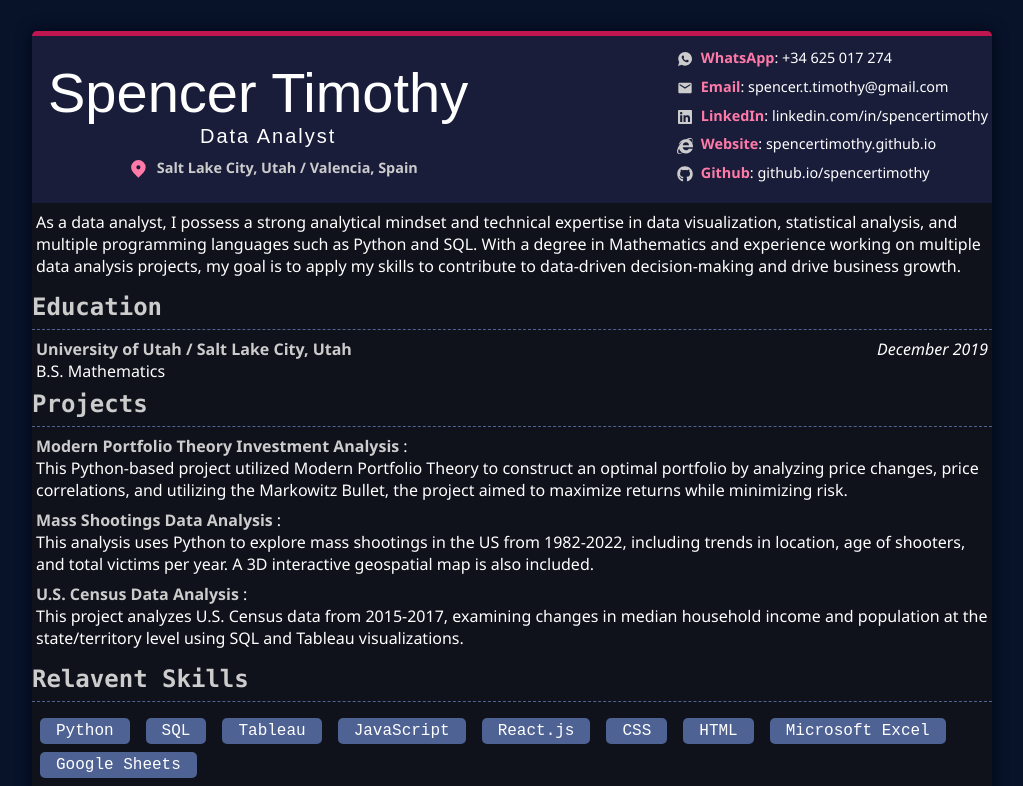
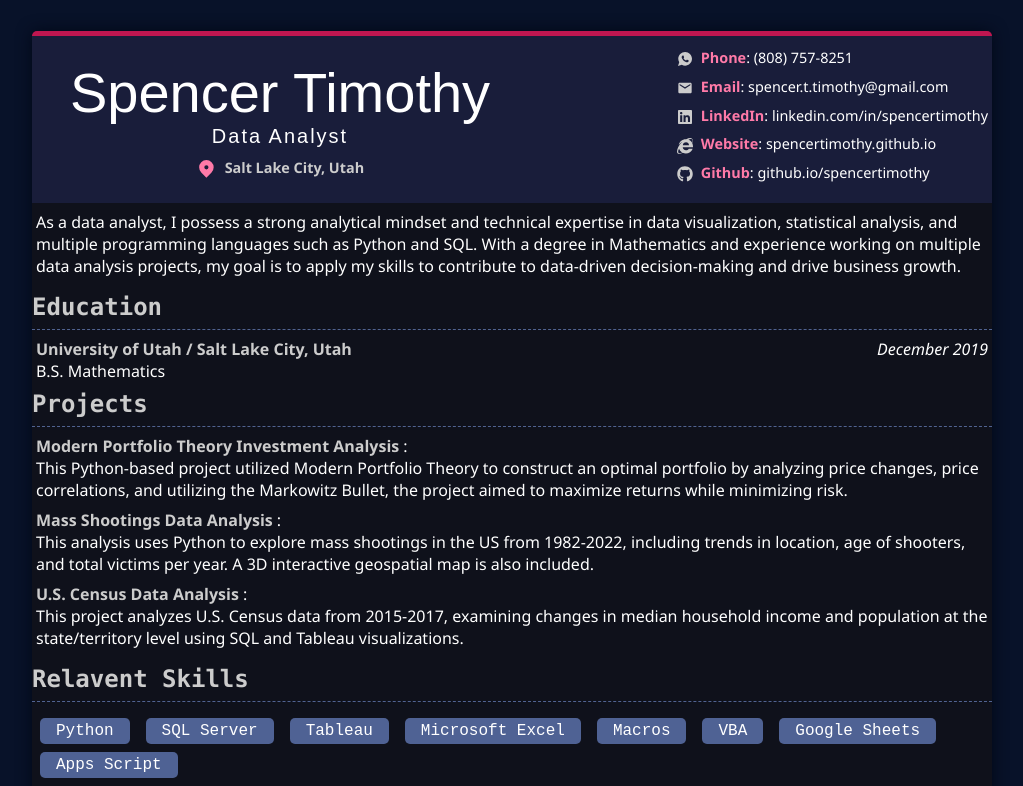
Before and after one commit to SpencerTimothy/SpencerTimothy.github.io, a React (Create React App) app: page /resume in a window 1280 px wide. Shown: the part 240-1026 px from the top of the page, without its empty margins (128-1151 px from the left). Built offline with nearby package versions, Linux system fonts and the light colour scheme.

Commit message:
Fixed CSS and updated contact and skills on resume

```diff
--- a/src/CSS/resume.css
+++ b/src/CSS/resume.css
@@ -79,6 +79,7 @@ div.light .map-icon {
     padding: 1.5rem 1rem;
     /* padding: auto; */
     display: grid;
+    grid-template-columns: 1fr 1fr;
     position: relative;
 }
 
@@ -92,7 +93,7 @@ div.light .map-icon {
     font-size: 1.25rem;
     font-family: Arial, Helvetica, sans-serif;
     font-weight: 100;
-        padding-left: 11.5rem;
+    /* padding-left: 11.5rem; */
     padding-bottom: .5rem;
     letter-spacing: 2px;
 }
@@ -110,6 +111,12 @@ div.light .map-icon {
 .work-experience>h2,
 b {
     color: var(--color-light-grey);
+}
+
+.name{
+    /* left: 0; */
+    text-align: center;
+
 }
 
 .contact {
@@ -137,7 +144,7 @@ li>b {
 
 .location {
     /* margin: 0 0 0 .5rem; */
-    padding: 0 0 0 5rem;
+    /* padding: 0 0 0 5rem; */
 }
 
 .map-icon {
@@ -210,7 +217,7 @@ time {
     }
 
     .my-resume h3 {
-        padding-left: 9.5rem
+        /* padding-left: 9.5rem */
     }
 
     .my-resume h4 {
@@ -228,18 +235,18 @@ time {
 
 @media screen and (max-width: 1150px) {
     .name-contact{
-        padding: 1.6rem 1rem;
+        /* padding: 1.6rem 1rem; */
     }
     .my-resume h1 {
-        font-size: 2.75rem;
+        /* font-size: 2.75rem; */
     }
     .my-resume h3 {
         font-size: 1.15rem;
-        padding-left: 7rem;
+        /* padding-left: 7rem; */
         padding-bottom: .2rem;
     }
     .location {
-        padding-left: 1.5rem;
+        /* padding-left: 1.5rem; */
     }
     .contact {
         padding-top: 0rem;
@@ -248,11 +255,11 @@ time {
 
 @media screen and (max-width: 1024px) {
     .my-resume h1 {
-        font-size: 3rem;
+        font-size: 2.75rem;
     }
 
     .my-resume h3 {
-        padding-left: 7.75rem;
+        /* padding-left: 7.75rem; */
     }
 
     .my-resume {
@@ -261,7 +268,7 @@ time {
     }
 
     .name-contact ul {
-        padding-top: .25rem;
+        /* padding-top: .25rem; */
     }
 }
 
--- a/src/components/ResumeText.js
+++ b/src/components/ResumeText.js
@@ -12,22 +12,24 @@ const ResumeText = () => {
   return (
     <div className="my-resume">
       <div className="name-contact">
-        <h1>Spencer Timothy</h1>
-        <h3>Data Analyst</h3>
-        <div className="location">
-          <HiLocationMarker className="map-icon" />
-          <h4>Salt Lake City, Utah / Valencia, Spain</h4>
+        <div className="name">
+          <h1>Spencer Timothy</h1>
+          <h3>Data Analyst</h3>
+          <div className="location">
+            <HiLocationMarker className="map-icon" />
+            <h4>Salt Lake City, Utah</h4>
+          </div>
         </div>
         <div className="contact">
           <ul>
             <li>
               <IoLogoWhatsapp className="resume-icons" />
-              <b>WhatsApp</b>:{" "}
+              <b>Phone</b>:{" "}
               <a
-                href="https://wa.me/34625017274?text=Hello%2C%20we%27re%20interested%20in%20your%20resume%21"
+                href="https://wa.me/18087578251?text=Hello%2C%20we%27re%20interested%20in%20your%20resume%21"
                 target="_blank"
               >
-                +34 625 017 274
+                (808) 757-8251
               </a>
             </li>
             <li>
@@ -103,19 +105,22 @@ const ResumeText = () => {
       <div className="relavent-skills">
         <h2>Relavent Skills</h2>
         <div>Python</div>
-        <div>SQL</div>
+        <div>SQL Server</div>
         <div>Tableau</div>
-        <div>JavaScript</div>
+        {/* <div>JavaScript</div>
         <div>React.js</div>
         <div>CSS</div>
-        <div>HTML</div>
+        <div>HTML</div> */}
         <div>Microsoft Excel</div>
+        <div>Macros</div>
+        <div>VBA</div>
         <div>Google Sheets</div>
+        <div>Apps Script</div>
       </div>
       <div className="work-experience">
         <h2>Work Experience</h2>
         <b>Education Ministry, Spain:</b>
-        <time className="time">Oct. 2020 - Pres.</time>
+        <time className="time">Oct. 2020 - Jun. 2023</time>
         <p>ESL Teacher</p>
         <ul>
           <li>
@@ -129,7 +134,7 @@ const ResumeText = () => {
           </li>
         </ul>
         <b>VIPKid/Gogokid:</b>
-        <time>Mar. 2021 - Oct. 2022</time>
+        <time>Nov. 2020 - Oct. 2022</time>
         <p>Remote ESL Teacher</p>
         <ul>
           <li>
```
Lines whose indentation alone changed are shown as unchanged.
